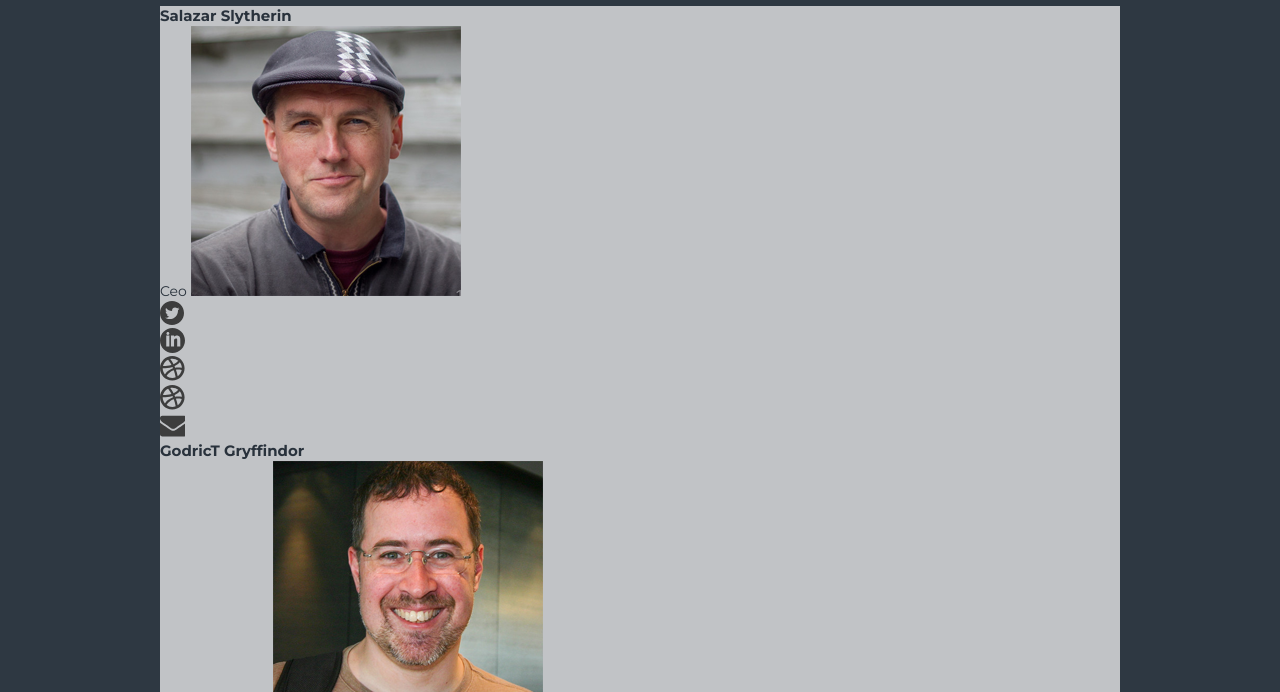
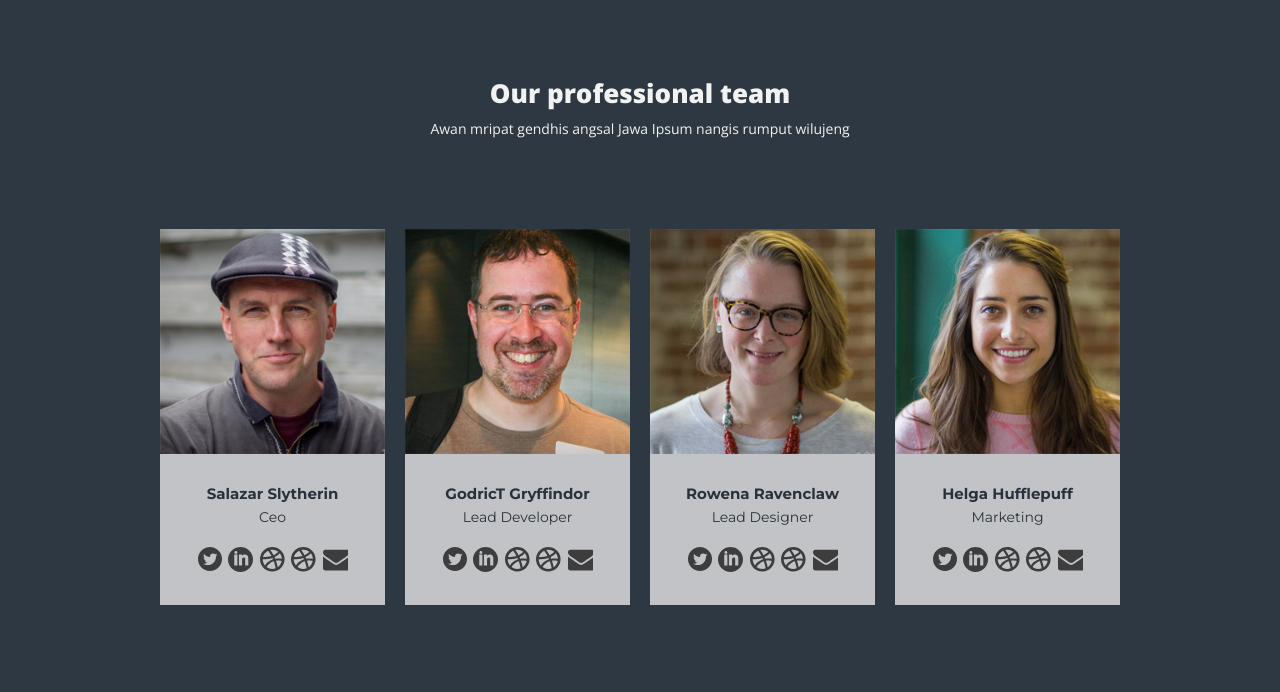
Before and after one commit to Mogrima/Zet, a website: page src/index.html in a window 1280 px wide. Shown: the part 1480-2172 px from the top of the page. Drawn offline with nearby package versions, Linux system fonts and the light colour scheme; files that its build step writes are made by us from their sources.

Commit message:
Стилизовала до конца блок team

```diff
--- a/src/index.html
+++ b/src/index.html
@@ -164,13 +164,16 @@
 		</section>
 		<section class="team">
 			<div class="container">
-				<h2 class="title title--light">Our professional team</h2>
+				<div class="title-box team__title-box">
+					<h2 class="title title--light team__title">Our professional team</h2>
 					<p class="title__text title__text--light">Awan mripat gendhis angsal Jawa Ipsum nangis rumput wilujeng</p>
+				</div>
+				<div class="team__list-wrapper">
 					<ul class="team__list">
 						<li class="team__item">
 							<h3 class="team__subtitle">Salazar Slytherin</h3>
 							<span class="team__job">Ceo</span>
-						<img class="team__image" src="img/team1.png" alt="Salazar Slytherin" width="270" height="270">
+							<img class="team__image" src="img/team1.png" alt="Salazar Slytherin" width="225" height="225">
 							<ul class="team__social-list">
 								<li class="team__social-item"><a href=""><span class="visually-hidden">twitter</span>
 								<svg class="user-block__btn--icon" width="24" height="24"><use xmlns:xlink="http://www.w3.org/1999/xlink" xlink:href="#twitter"></use></svg>
@@ -192,7 +195,7 @@
 						<li class="team__item">
 							<h3 class="team__subtitle">GodricT Gryffindor</h3>
 							<span class="team__job">Lead Developer</span>
-						<img class="team__image" src="img/team2.png" alt="GodricT Gryffindor" width="270" height="270">
+							<img class="team__image" src="img/team2.png" alt="GodricT Gryffindor" width="225" height="225">
 							<ul class="team__social-list">
 								<li class="team__social-item"><a href=""><span class="visually-hidden">twitter</span>
 								<svg class="user-block__btn--icon" width="24" height="24"><use xmlns:xlink="http://www.w3.org/1999/xlink" xlink:href="#twitter"></use></svg>
@@ -214,7 +217,7 @@
 						<li class="team__item">
 							<h3 class="team__subtitle">Rowena Ravenclaw</h3>
 							<span class="team__job">Lead Designer</span>
-						<img class="team__image" src="img/team3.png" alt="Rowena Ravenclaw" width="270" height="270">
+							<img class="team__image" src="img/team3.png" alt="Rowena Ravenclaw" width="225" height="225">
 							<ul class="team__social-list">
 								<li class="team__social-item"><a href=""><span class="visually-hidden">twitter</span>
 								<svg class="user-block__btn--icon" width="24" height="24"><use xmlns:xlink="http://www.w3.org/1999/xlink" xlink:href="#twitter"></use></svg>
@@ -236,7 +239,7 @@
 						<li class="team__item">
 							<h3 class="team__subtitle">Helga Hufflepuff</h3>
 							<span class="team__job">Marketing</span>
-						<img class="team__image" src="img/team4.png" alt="Helga Hufflepuff" width="270" height="270">
+							<img class="team__image" src="img/team4.png" alt="Helga Hufflepuff" width="225" height="225">
 							<ul class="team__social-list">
 								<li class="team__social-item"><a href=""><span class="visually-hidden">twitter</span>
 								<svg class="user-block__btn--icon" width="24" height="24"><use xmlns:xlink="http://www.w3.org/1999/xlink" xlink:href="#twitter"></use></svg>
@@ -256,6 +259,7 @@
 							</ul>
 						</li>
 					</ul>
+				</div>
 				<a href="#" class="button team__button">Meet our full team</a>
 			</div>
 		</section>
--- a/src/less/blocks/button.less
+++ b/src/less/blocks/button.less
@@ -1,5 +1,7 @@
 .button {
-	display: inline-block;
+	box-sizing: border-box;
+	display: block;
+	width: 180px;
 	padding: 13px 25px;
 	font-family: @ff-label, sans-serif;
 	font-weight: 700;
--- a/src/less/blocks/team.less
+++ b/src/less/blocks/team.less
@@ -1,27 +1,63 @@
 .team {
+	padding-top: 98px;
+	padding-bottom: 98px;
 	background-color: @bg-dark;
 }
 
+.team__title-box {
+	margin-bottom: 85px;
+}
+
+.team__list-wrapper {
+	margin-left: -20px;
+}
+
 .team__list {
+	display: flex;
+	flex-wrap: wrap;
 	.set-ul();
+	margin-bottom: 90px;
 }
 
 .team__item {
+	display: flex;
+	flex-wrap: wrap;
+	flex-direction: column;
+	width: 225px;
+	margin-left: 20px;
 	font-family: @ff-label, sans-serif;
+	text-align: center;
 	background-color: fade(#f2f2f2, 75%);
 }
 
 .team__subtitle {
 	.set();
+	margin-bottom: 3px;
 	font-size: 15px;
 	font-weight: 700;
 	line-height: 20px;
 }
 
 .team__job {
+	margin-bottom: 20px;
 	line-height: 20px;
 }
 
+.team__image {
+	order: -1;
+	margin-bottom: 30px;
+}
+
 .team__social-list {
+	display: flex;
+	flex-wrap: wrap;
+	justify-content: space-between;
+	width: 150px;
 	.set-ul();
+	margin: 0 auto;
+	margin-bottom: 30px;
 }
+
+.team__button {
+	margin: 0 auto;
+}
--- a/src/less/blocks/title.less
+++ b/src/less/blocks/title.less
@@ -12,6 +12,7 @@
 
 .title__text {
 	.set();
+	padding-top: 10px;
 	line-height: 30px;
 	text-align: center;
 
```
Also changed, not shown: dist/css/style.css, dist/index.html. Lines whose indentation alone changed are shown as unchanged.
